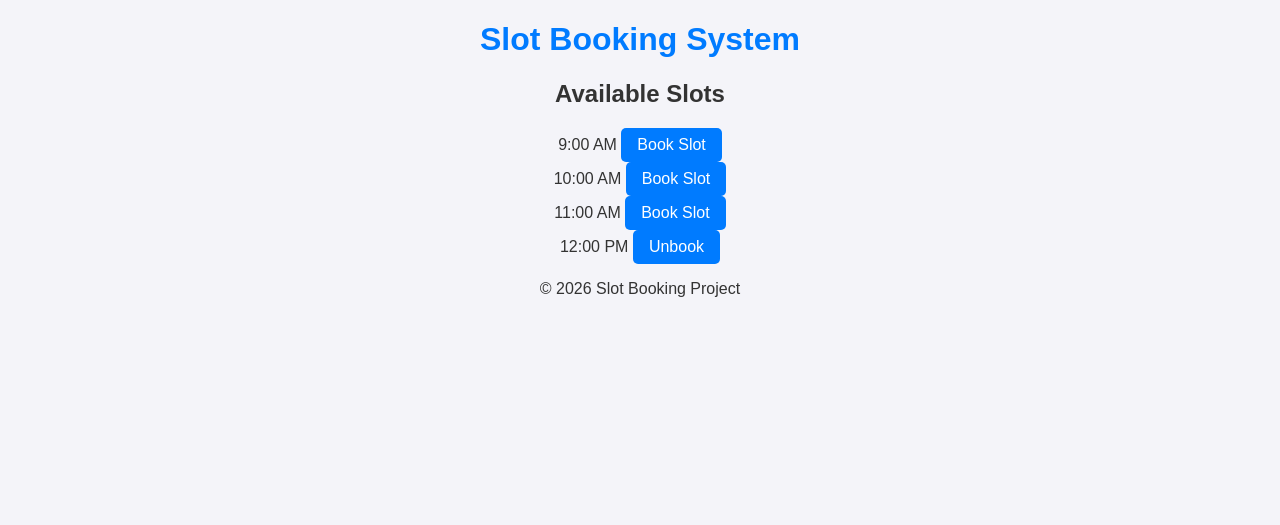
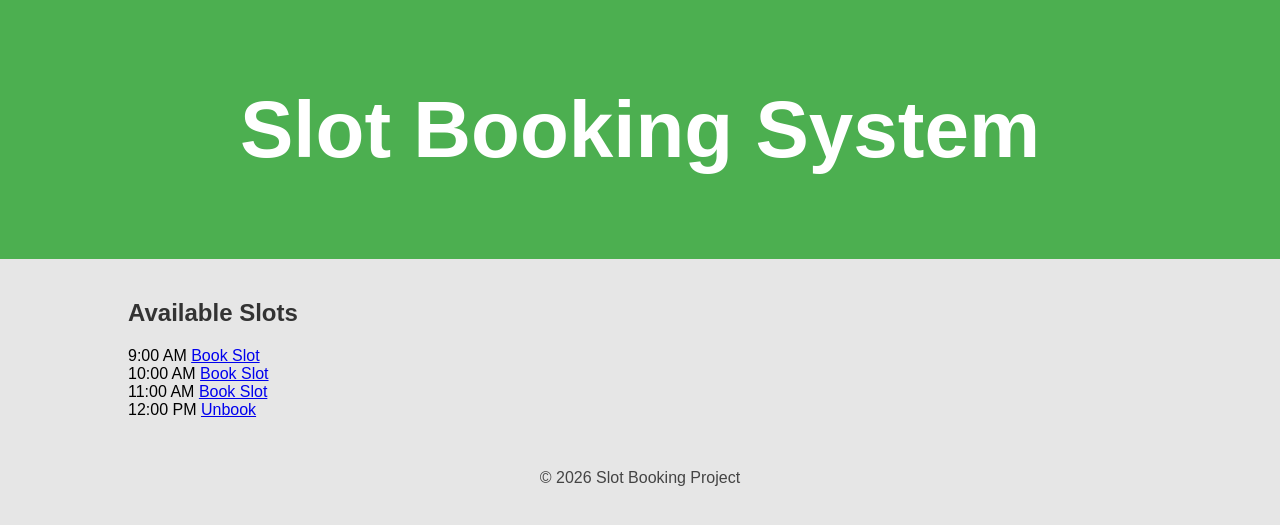
Before and after one commit to Rupasri21-code/slot-booking-project, a Django app: page / in a window 1280 px wide. Shown: the top 525 px of the page. Run offline with Django 5.2, Linux system fonts and the light colour scheme; data comes from the database, SQL or seed files in the repository.

Commit message:
fixed static folder

```diff
--- a/booking/static/css/style.css
+++ b/booking/static/css/style.css
@@ -1,32 +1,68 @@
-body {
+/* Page Background */
+body{
     font-family: Arial, sans-serif;
+    background-color: #e6e6e6;
+    margin: 0;
+    padding: 0;
+}
+
+/* Header */
+header{
+    background-color: #4CAF50;
+    color: white;
     text-align: center;
-    background-color: #f4f4f9;
+    padding: 30px;
+    font-size: 40px;
+    font-weight: bold;
+}
+
+/* Container */
+.container{
+    width: 80%;
+    margin: auto;
+    margin-top: 40px;
+}
+
+/* Title */
+h2{
     color: #333;
 }
 
-h1 {
-    color: #007bff;
+/* Slot Cards */
+.slot-card{
+    background: #d9d9d9;
+    padding: 25px;
+    border-radius: 12px;
+    width: 250px;
+    display: inline-block;
+    margin: 20px;
+    text-align: center;
+    box-shadow: 0px 4px 10px rgba(0,0,0,0.2);
 }
 
-ul {
-    list-style: none;
-    padding: 0;
+/* Book Button */
+.book-btn{
+    background: #ff5722;
+    color: white;
+    border: none;
+    padding: 10px 20px;
+    border-radius: 6px;
+    cursor: pointer;
 }
 
-li {
-    margin: 10px 0;
+/* Unbook Button */
+.unbook-btn{
+    background: #ff5722;
+    color: white;
+    border: none;
+    padding: 10px 20px;
+    border-radius: 6px;
+    cursor: pointer;
 }
 
-a {
-    display: inline-block;
-    padding: 8px 16px;
-    background-color: #007bff;
-    color: #fff;
-    text-decoration: none;
-    border-radius: 5px;
+/* Footer */
+footer{
+    text-align: center;
+    margin-top: 50px;
+    color: #444;
 }
-
-a:hover {
-    background-color: #0056b3;
-}
```
Also changed, not shown: booking/templates/booking/home.html (+44 -9 lines), 1 other file.
